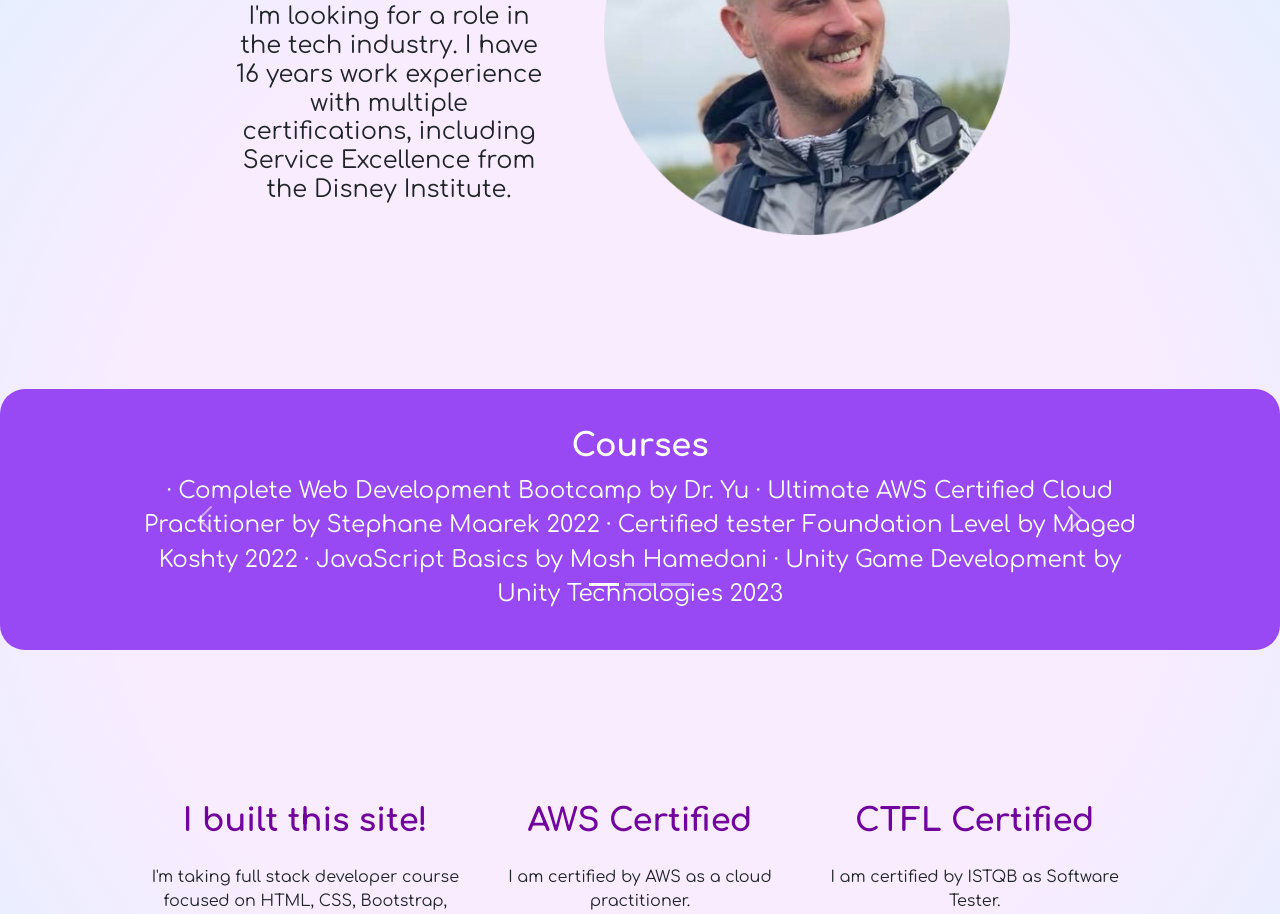
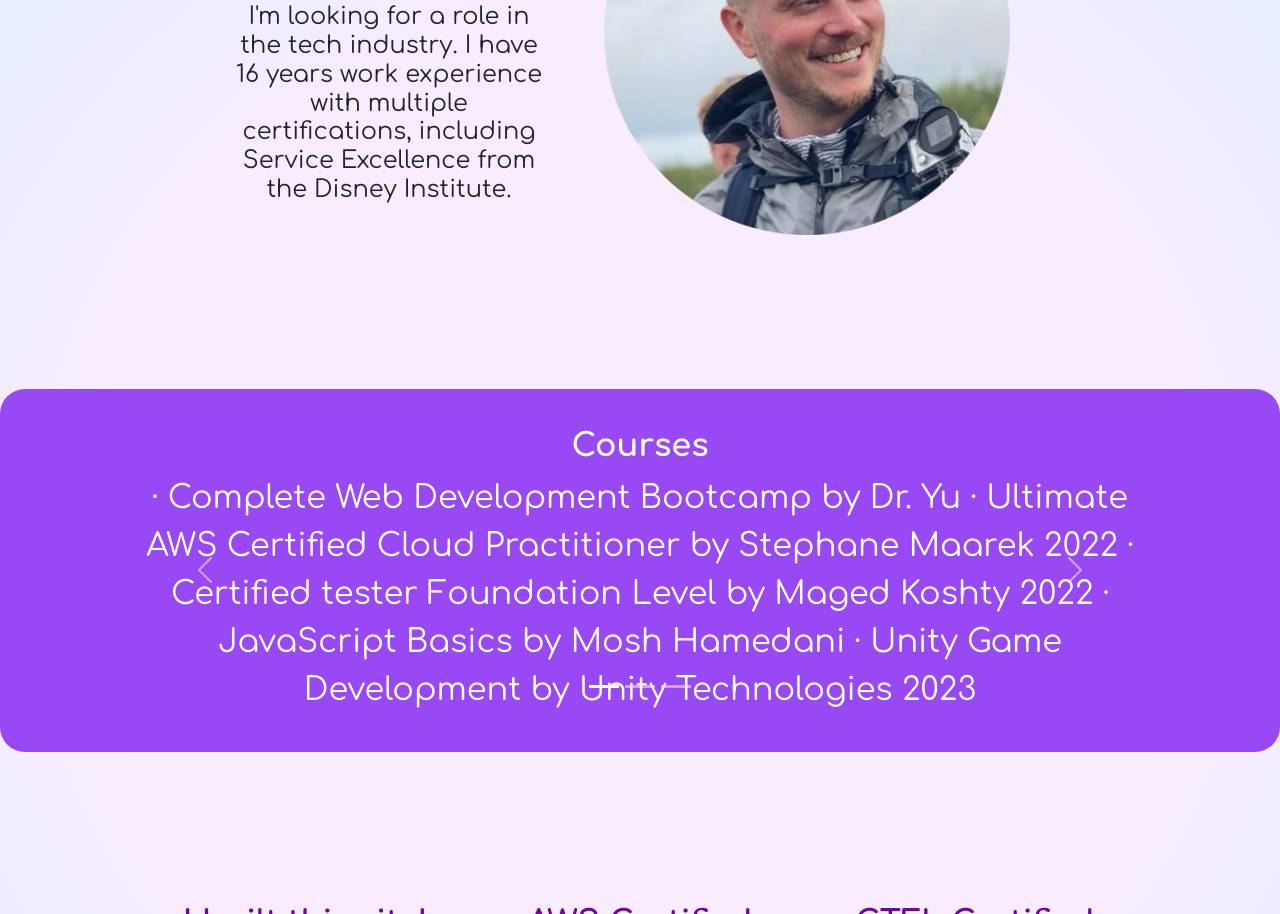
Before and after one commit to Permmm/Permmm.github.io, a plain HTML site: page index.html in a window 1280 px wide. Shown: the part 384-1298 px from the top of the page. Drawn offline with nearby package versions, Linux system fonts and the light colour scheme.

Commit message:
Update index.html

```diff
--- a/index.html
+++ b/index.html
@@ -63,7 +63,7 @@ li {
         <button type="button" data-bs-target="#carouselExampleIndicators" data-bs-slide-to="1" aria-label="Slide 2"></button>
         <button type="button" data-bs-target="#carouselExampleIndicators" data-bs-slide-to="2" aria-label="Slide 3"></button>
       </div>
-      <div class="carousel-inner" style="font-size: 1.8vw;">
+      <div class="carousel-inner" style="font-size: 2.5vw;">
         <div class="carousel-item active">
           <h2 class="testimonial-text fw-bold">Courses</h2>
           · Complete Web Development Bootcamp by Dr. Yu
```
